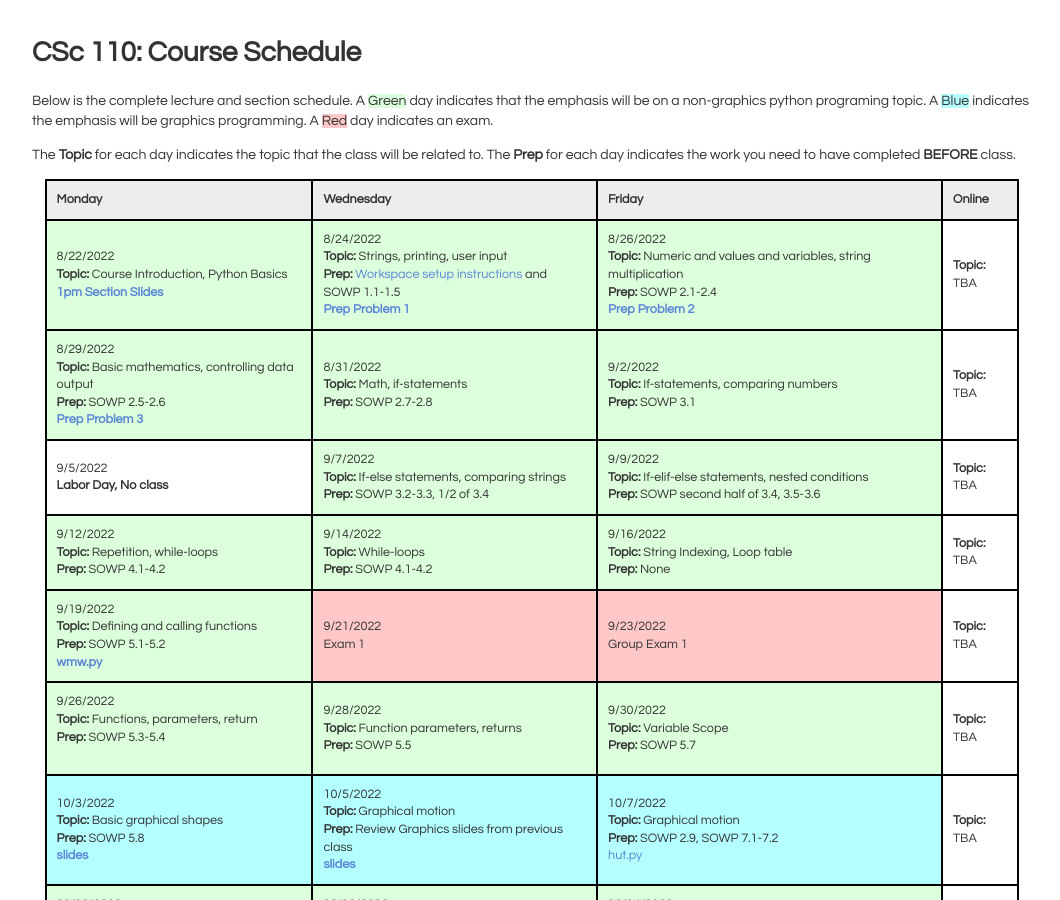
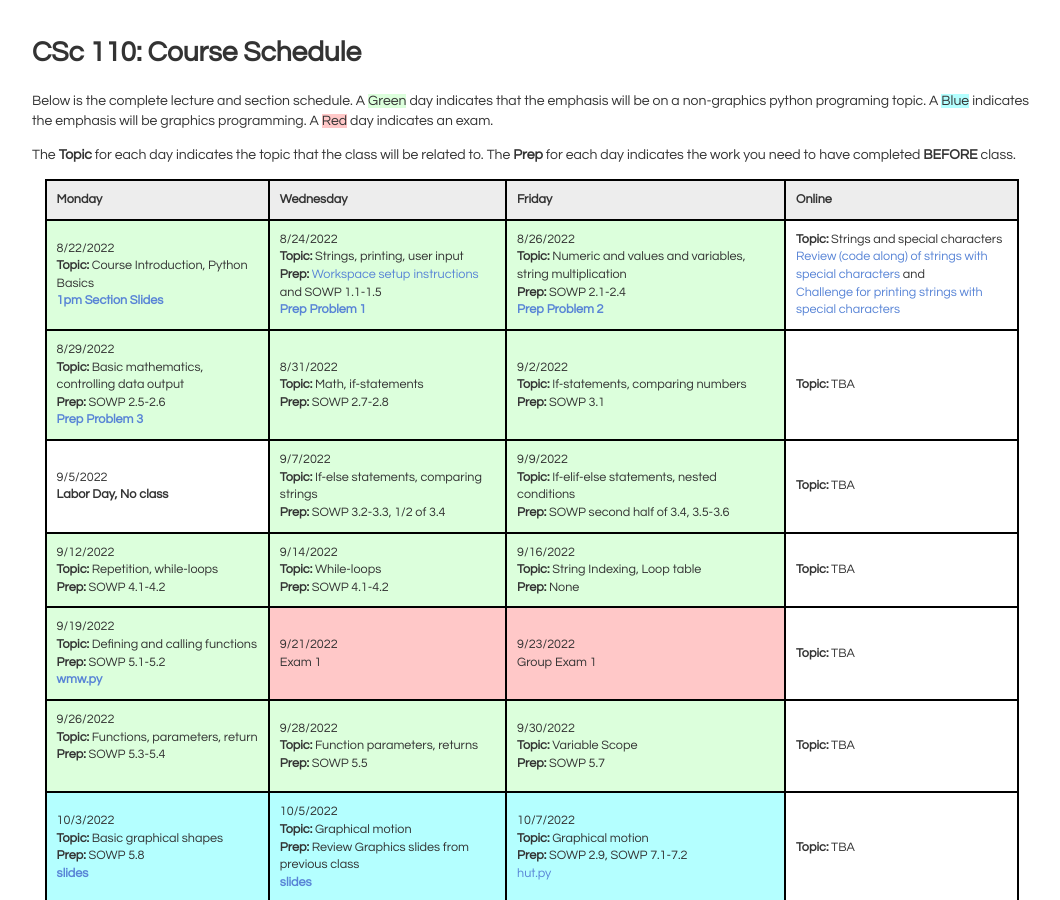
Before and after one commit to bddicken/cs110fall2022website, a Jekyll site: the page built from schedule/index.md, in a window 1280 px wide and 900 px high. Shown: the whole window, without its empty margins (108-1168 px from the left). Built offline with Jekyll 4.4.1, drawn with Linux system fonts in a browser that asks for light colours.

Commit message:
added video links to week 1

```diff
--- a/schedule/index.md
+++ b/schedule/index.md
@@ -61,13 +61,15 @@ The <b>Prep</b> for each day indicates the work you need to have completed <b>BE
     <a href="../preps/02/"><b>Prep Problem 2</b></a>
   </td>
   <td class="">
-    <b>Topic:</b> TBA
   <!--
     <b>Topic:</b> Variables, floats, string multiplication <br/>
     <a href="https://youtu.be/1mT9Rdpuz2Q?t=906">Video on Printing and Multiplication</a> (start at 15:06) and <br/>
     <a href="https://youtu.be/UptmTvKq1uM">Video on Floats and Division</a> <br/>
      <br/>
     -->
+    <b>Topic:</b> Strings and special characters <br/>
+    <a href="https://youtu.be/nTEjPUPT7uI">Review (code along) of strings with special characters</a> and <br/>
+    <a href="https://youtu.be/UptmTvKq1uM">Challenge for printing strings with special characters </a> <br/>
   </td>
 </tr>
 
```
